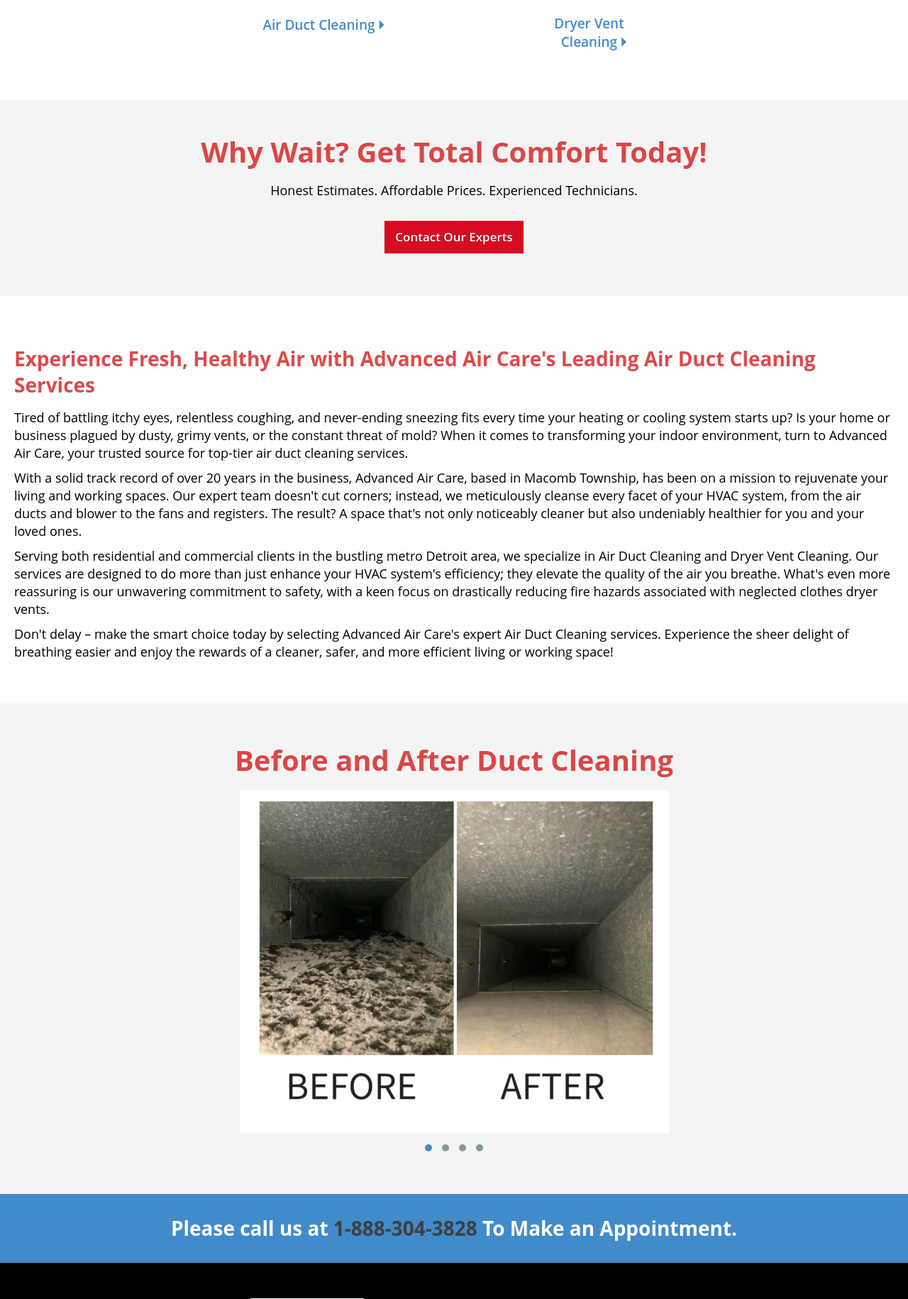
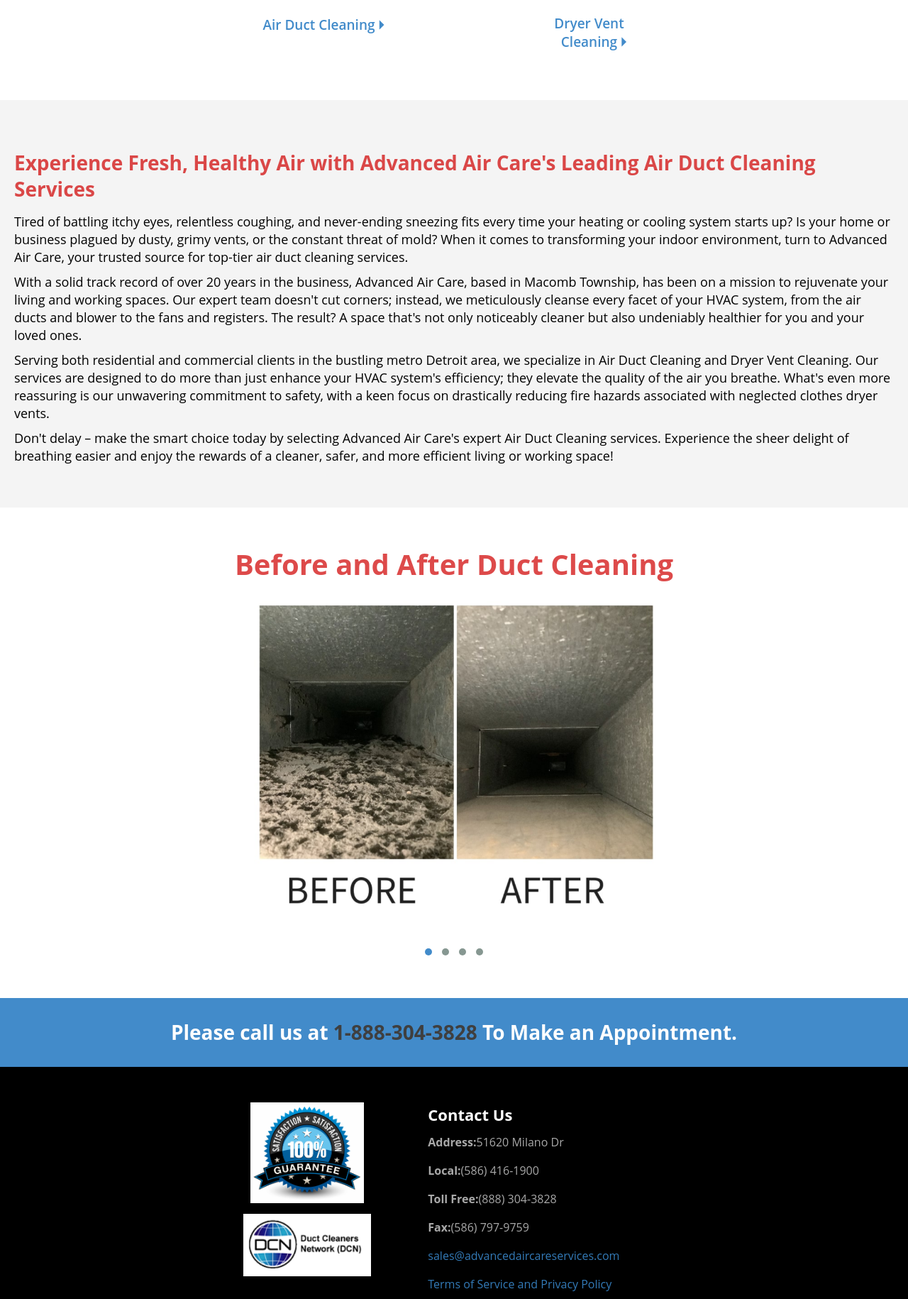
Before and after one commit to AbubakarCinnova/aircare, a PHP site: page / in a window 1280 px wide. Shown: the part 801-2631 px from the top of the page at 71% size. Run offline with PHP 8.4, Linux system fonts and the light colour scheme; some libraries are stand-ins or nearby versions; some web fonts are replaced.

Commit message:
Update style.css

```diff
--- a/css/style.css
+++ b/css/style.css
@@ -2084,7 +2084,6 @@ textarea {
 .testmonial {
   padding-bottom: 50px;
   padding-top: 30px;
-  background: #f4f4f4;
 }
 
 #testmonial .item {
@@ -2941,6 +2940,7 @@ textarea {
 
 .homepage-video-section {
   padding: 50px 0px;
+  background-color: #f4f4f4;
 }
 
 @media (min-width: 768px) {
--- a/index.php
+++ b/index.php
@@ -141,24 +141,21 @@
             </div>
         </div>
 
-        <section class="full-row make-it-possible">
+        <!--   <section class="full-row make-it-possible">
             <div class="container">
                 <div class="row">
                     <div class="col-sm-12">
-                        <!-- <div class="col-sm-3">
-              <script src="//www.toyoursuccess.com/reviews/js:6187:4"></script>
-            </div>
-            <div class="col-sm-9"> -->
+
                         <h1 class="review-heading">Why Wait? Get Total Comfort Today!</h1>
                         <p>Honest Estimates. Affordable Prices. Experienced Technicians.</p> <br />
                         <p style="width:100%"><a class="btn btn-warning"
                                 href="<?php echo $base_url ?>/contact-us.php">Contact Our
                                 Experts</a></p>
-                        <!-- </div> -->
+
                     </div>
                 </div>
             </div>
-        </section>
+        </section> -->
 
 
         <section class="full-row homepage-video-section">
```
